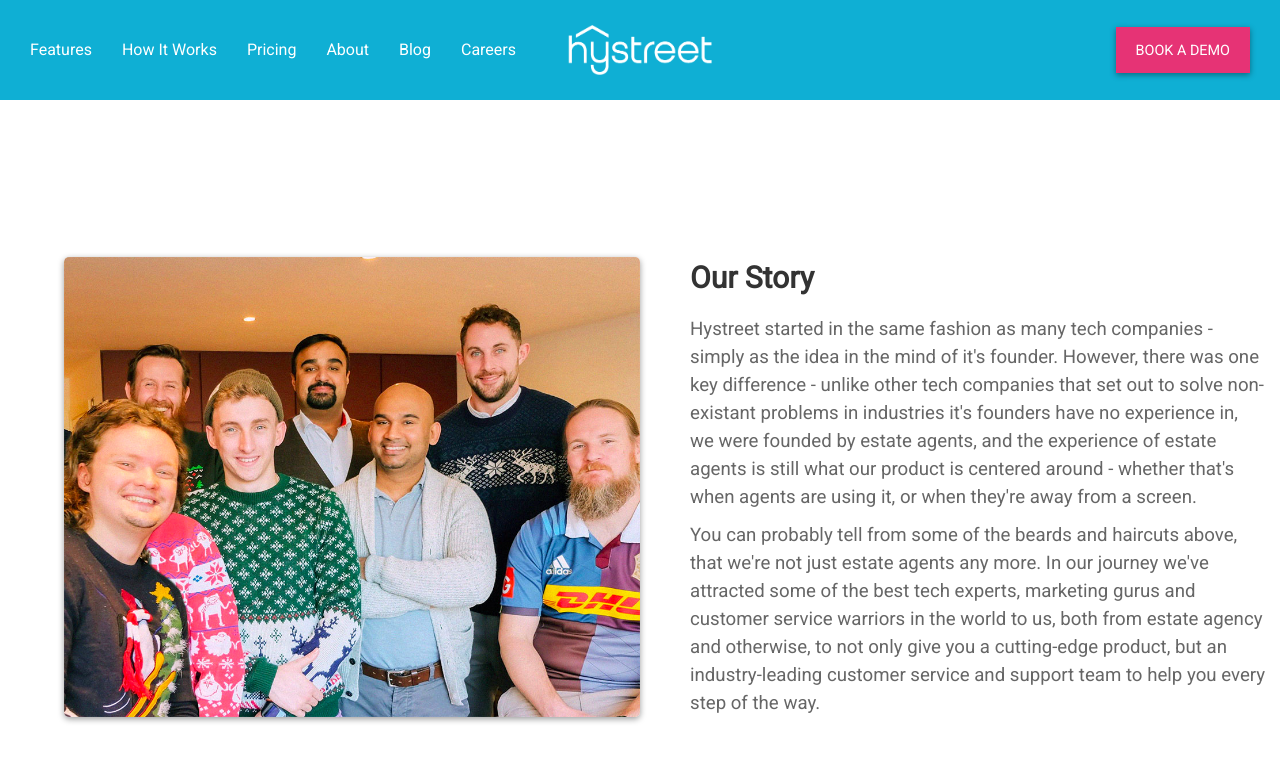
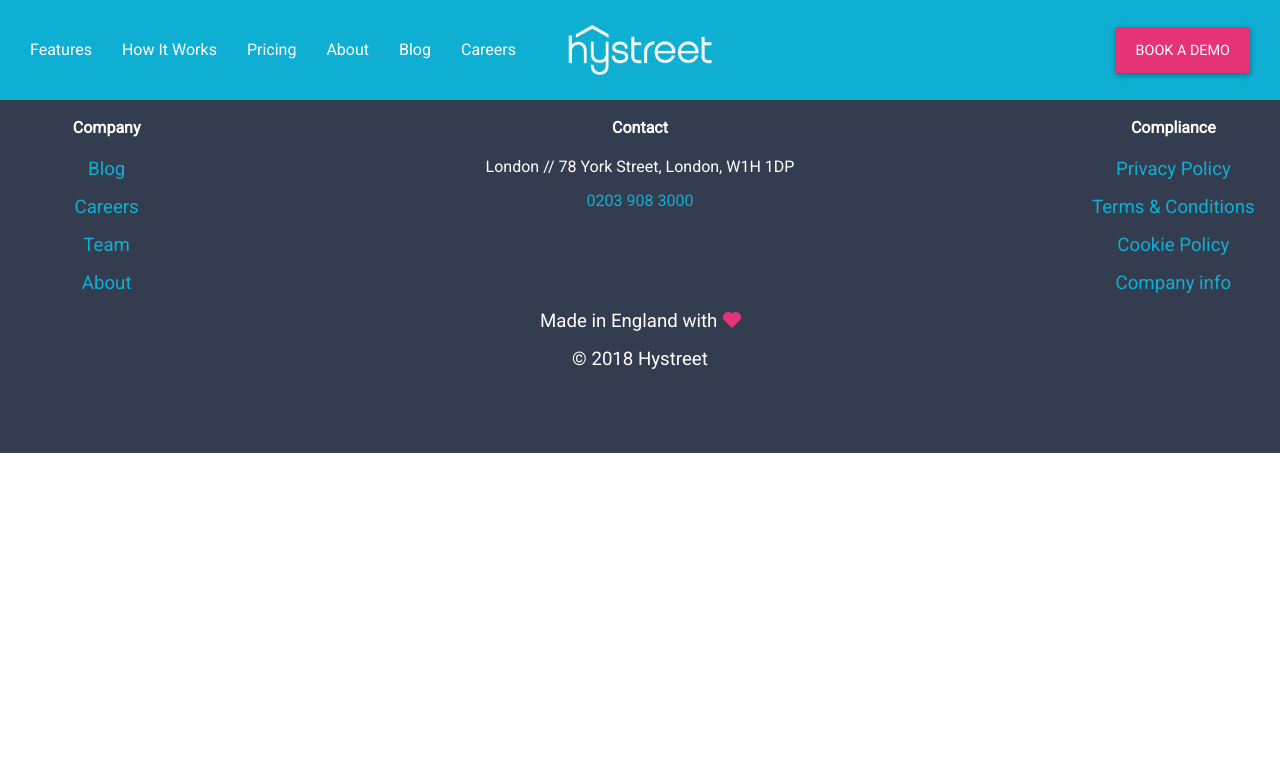
Before and after one commit to hidr/hystreet-marketing-live, a Jekyll site: the page built from about/index.html, in a window 1280 px wide and 900 px high, scrolled down 2369 px. Shown: the top 762 px of the window. Built offline with Jekyll 4.4.1, drawn with Linux system fonts in a browser that asks for light colours; after the commit the page ends 2822 px from its top, so only the background shows below that.

Commit message:
removing old story section

```diff
--- a/about/index.html
+++ b/about/index.html
@@ -107,22 +107,3 @@ members:
     </div>
    <div class='two spacing'></div>
 </div>
-
-<div class='full page-content'>
-  <div class="row page-content-row">
-    <div class="left">
-      <img src="/images/team-christmas.jpg" alt="some of the team at christmas time">
-    </div>
-    <div class="right copy">
-      <h2>
-          Our Story
-        </h2>
-      <p>
-        Hystreet started in the same fashion as many tech companies - simply as the idea in the mind of it's founder. However, there was one key difference - unlike other tech companies that set out to solve non-existant problems in industries it's founders have no experience in, we were founded by estate agents, and the experience of estate agents is still what our product is centered around - whether that's when agents are using it, or when they're away from a screen.
-      </p>
-      <p>
-        You can probably tell from some of the beards and haircuts above, that we're not just estate agents any more. In our journey we've attracted some of the best tech experts, marketing gurus and customer service warriors in the world to us, both from estate agency and otherwise, to not only give you a cutting-edge product, but an industry-leading customer service and support team to help you every step of the way.
-      </p>
-    </div>
-  </div>
-</div>
```
